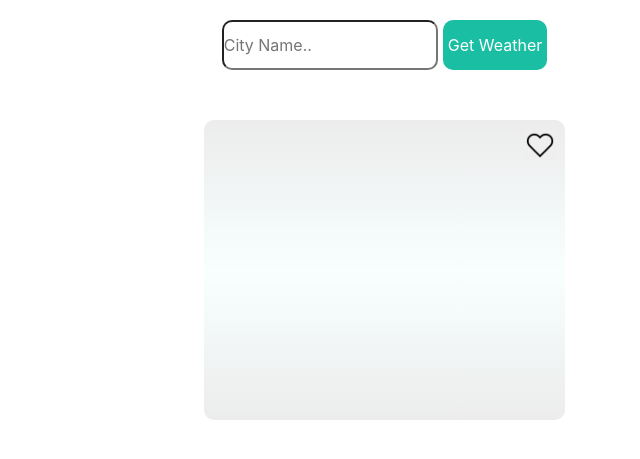
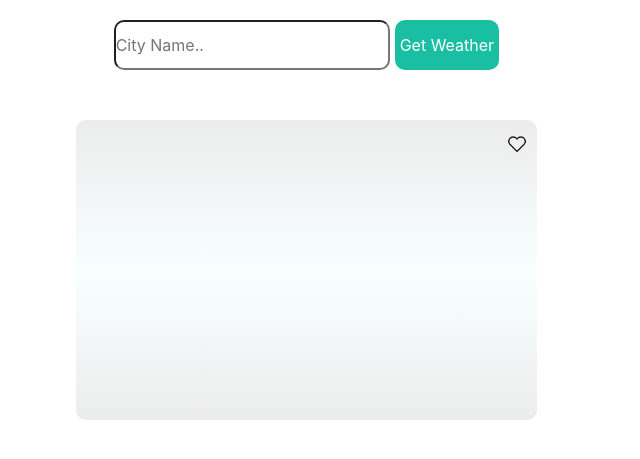
Before and after one commit to Colbyjoe97/django-weather, a Django app: page / in a window 1280 px wide. Shown: the part 70-529 px from the top of the page, without its empty margins (52-692 px from the left). Run offline with Django 3.2, Linux system fonts and the light colour scheme; some libraries are stand-ins or nearby versions.

Commit message:
fixed spacing

```diff
--- a/apps/weather_app/static/style.css
+++ b/apps/weather_app/static/style.css
@@ -6,7 +6,7 @@
     display: flex;
 }
 .wrapper {
-    padding: 0px 20% 0px 20%;
+    padding: 0px 10% 0px 10%;
     justify-content: space-between;
     flex-wrap: wrap;
 }
@@ -14,6 +14,8 @@
 .weather{
     text-align: center;
     height: 100%;
+    flex: 1;
+    margin-right: 10%;
     /* border: 1px solid black; */
 }
 
@@ -25,20 +27,20 @@
     height: 300px;
 }
 .stat_box-top img {
-    width: 30px;
+    width: 20px;
     text-align: right;
 }
 .stat_box-bottom {
     align-items: center;
     justify-content: center;
-
 }
 .stat_box-top {
     height: 50px;
 }
 .favorites {
     text-align: right;
-    width: 40%;
+    flex: 1;
+    /* width: 40%; */
 }
 .borderless {
     border: 0px;
```
